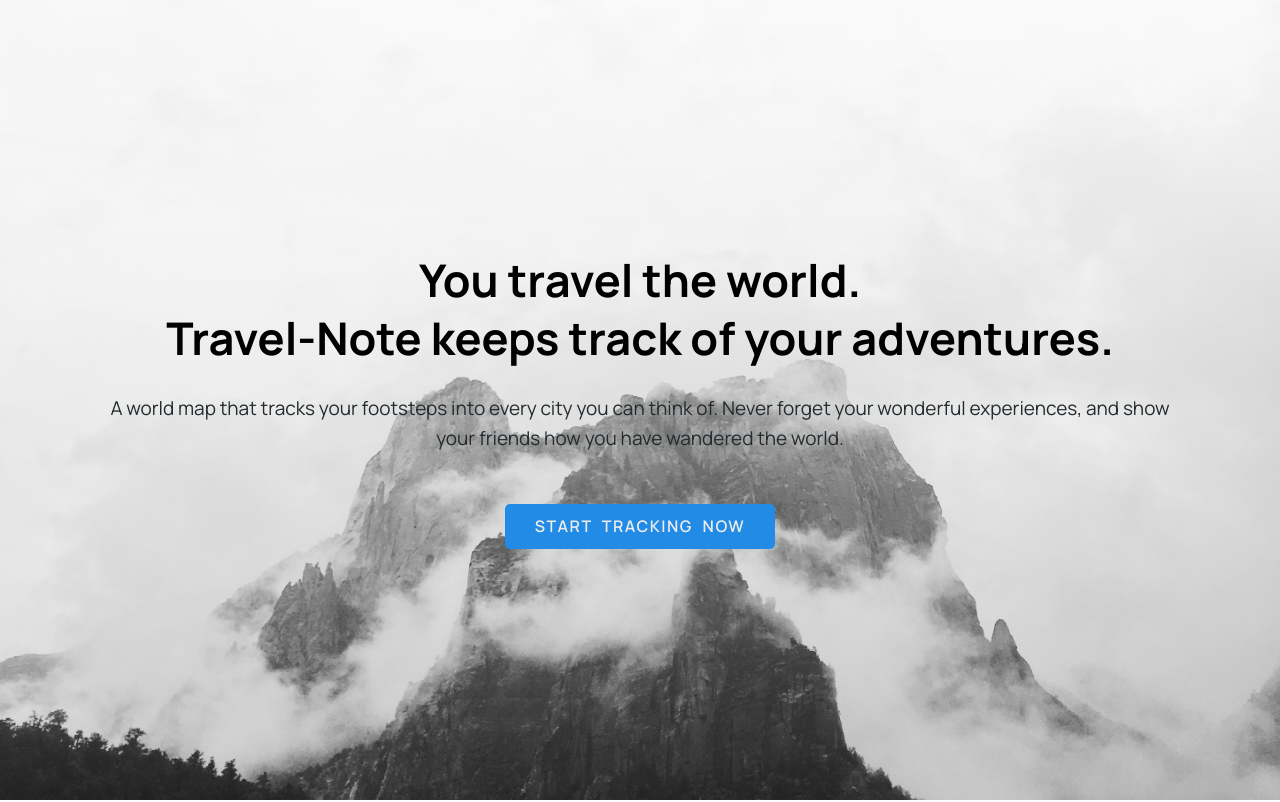
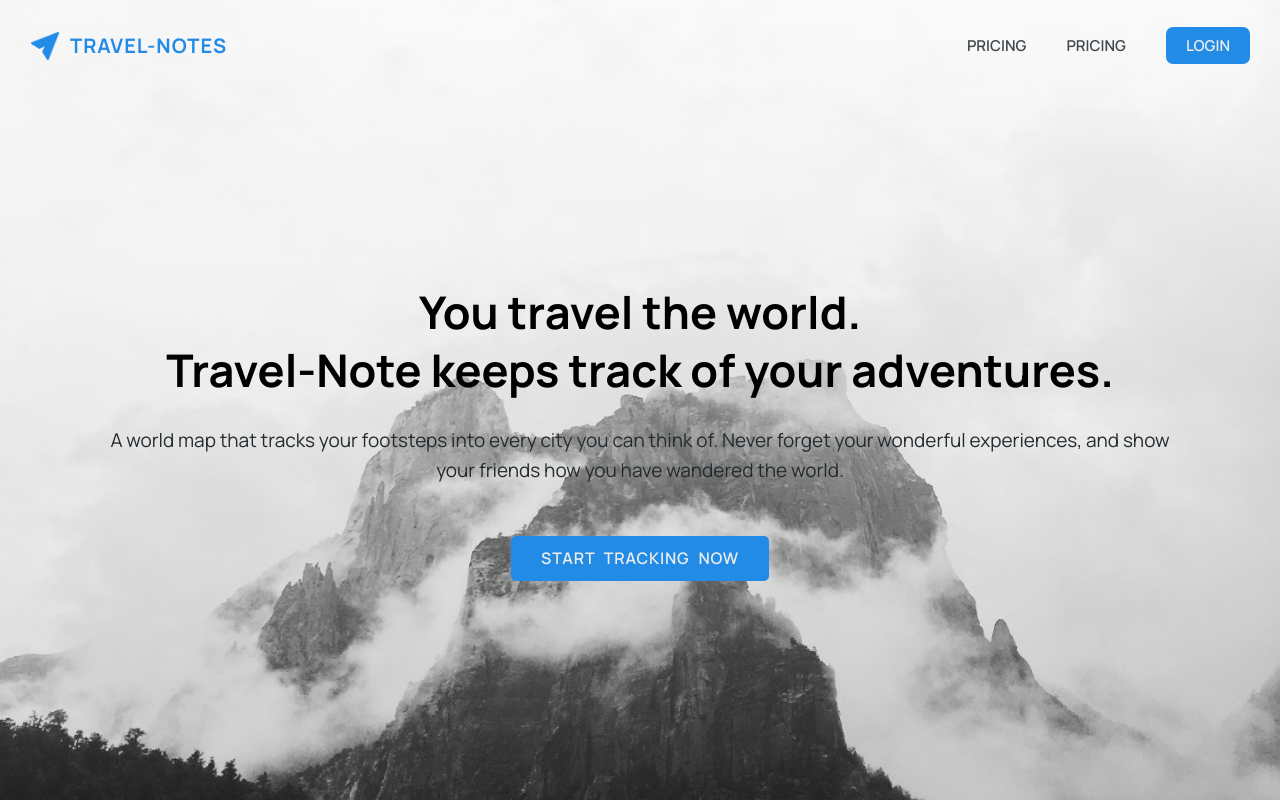
Before and after one commit to arpitjana2103/Travel-Notes, a React (Vite) app: page / in a window 1280 px wide. Built offline with nearby package versions, Linux system fonts and the light colour scheme.

Commit message:
PageNav done

```diff
--- /dev/null
+++ b/src/components/Logo.jsx
@@ -0,0 +1,10 @@
+import styles from "./Logo.module.css";
+function Logo() {
+    return (
+        <div className={styles.logo}>
+            <img src="/logo.png" alt="Travel-Note" /> <span>Travel-Notes</span>
+        </div>
+    );
+}
+
+export default Logo;
--- /dev/null
+++ b/src/components/Logo.module.css
@@ -0,0 +1,16 @@
+.logo {
+    display: flex;
+    align-items: center;
+    gap: 1rem;
+}
+
+.logo img {
+    height: 3rem;
+}
+
+.logo span {
+    color: var(--color-brand--1);
+    font-size: 2rem;
+    letter-spacing: 0.1rem;
+    font-weight: bold;
+}
--- /dev/null
+++ b/src/components/PageNav.jsx
@@ -0,0 +1,28 @@
+import { NavLink } from "react-router-dom";
+import Logo from "./Logo";
+import styles from "./PageNav.module.css";
+
+function PageNav() {
+    return (
+        <nav className={styles.nav}>
+            <NavLink to="/">
+                <Logo />
+            </NavLink>
+            <ul>
+                <li>
+                    <NavLink to="/pricing">Pricing</NavLink>
+                </li>
+                <li>
+                    <NavLink to="/product">Pricing</NavLink>
+                </li>
+                <li>
+                    <NavLink className={styles.ctaLink} to="/login">
+                        Login
+                    </NavLink>
+                </li>
+            </ul>
+        </nav>
+    );
+}
+
+export default PageNav;
--- /dev/null
+++ b/src/components/PageNav.module.css
@@ -0,0 +1,33 @@
+.nav {
+    display: flex;
+    align-items: center;
+    justify-content: space-between;
+}
+
+.nav ul {
+    list-style: none;
+    display: flex;
+    align-items: center;
+    gap: 4rem;
+}
+
+.nav a:link,
+.nav a:visited {
+    text-decoration: none;
+    color: var(--color-dark--2);
+    text-transform: uppercase;
+    font-size: 1.5rem;
+    font-weight: 600;
+}
+
+.nav a:global(.active) {
+    color: var(--color-brand--2);
+}
+
+a.ctaLink:link,
+a.ctaLink:visited {
+    background-color: var(--color-brand--1);
+    color: var(--color-light--1);
+    padding: 0.8rem 2rem;
+    border-radius: 7px;
+}
--- a/src/index.css
+++ b/src/index.css
@@ -2,14 +2,13 @@
 
 :root {
     --color-brand--1: #228be6;
-    --color-brand--2: #74c0fc;
 
     --color-dark--0: #242a2e;
     --color-dark--1: #2d3439;
     --color-dark--2: #42484d;
-    --color-light--1: #aaa;
-    --color-light--2: #ececec;
-    --color-light--3: #d6dee0;
+
+    --color-light--1: #ececec;
+    --color-light--2: #d6dee0;
 
     --padding-3rem: 3rem;
 }
@@ -27,14 +26,11 @@
 
 body {
     font-family: "Manrope", sans-serif;
-    /* color: var(--color-light--2); */
     font-weight: 400;
     line-height: 1.6;
 }
 
-/*
-
-label {
+/* label {
     font-size: 1.6rem;
     font-weight: 600;
 }
@@ -54,27 +50,13 @@
 input:focus {
     outline: none;
     background-color: #fff;
-}
-
-.cta:link,
-.cta:visited {
-    display: inline-block;
-    background-color: var(--color-brand--2);
-    color: var(--color-dark--1);
-    text-transform: uppercase;
-    text-decoration: none;
-    font-size: 1.6rem;
-    font-weight: 600;
-    padding: 1rem 3rem;
-    border-radius: 5px;
-}
-*/
+} */
 
 .cta:link,
 .cta:visited {
     display: inline-block;
     background-color: var(--color-brand--1);
-    color: var(--color-light--2);
+    color: var(--color-light--1);
     text-transform: uppercase;
     text-decoration: none;
     font-size: 1.6rem;
@@ -82,5 +64,5 @@
     padding: 1rem 3rem;
     border-radius: 5px;
     word-spacing: 0.5rem;
-    letter-spacing: 0.15rem;
+    letter-spacing: 0.08rem;
 }
--- a/src/pages/HomePage.jsx
+++ b/src/pages/HomePage.jsx
@@ -1,8 +1,10 @@
+import PageNav from "../components/PageNav";
 import styles from "./HomePage.module.css";
 
 function HomePage() {
     return (
         <main className={styles.homepage}>
+            <PageNav />
             <section>
                 <h1>
                     You travel the world.
```
Also changed, not shown: public/logo.png (added).
